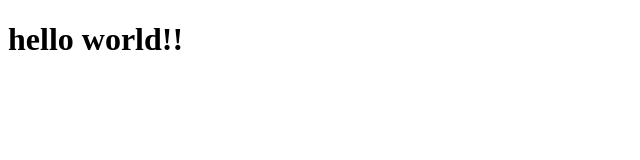
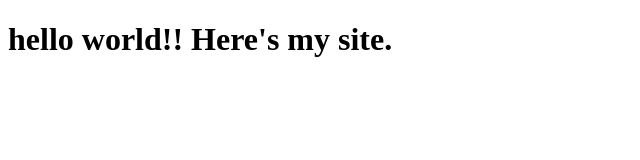
Before and after one commit to abraidotti/first-git, a plain HTML site: page index.html in a window 1280 px wide. Shown: the whole page, without its empty margins (0-640 px from the left). Drawn offline with Linux system fonts and the light colour scheme.

Commit message:
Make changes to index.html

```diff
--- a/index.html
+++ b/index.html
@@ -4,6 +4,6 @@
 	<title>my first git site</title>
 </head>
 <body>
-<h1>hello world!!</h1>
+<h1>hello world!! Here's my site.</h1>
 </body>
 </html>
```
